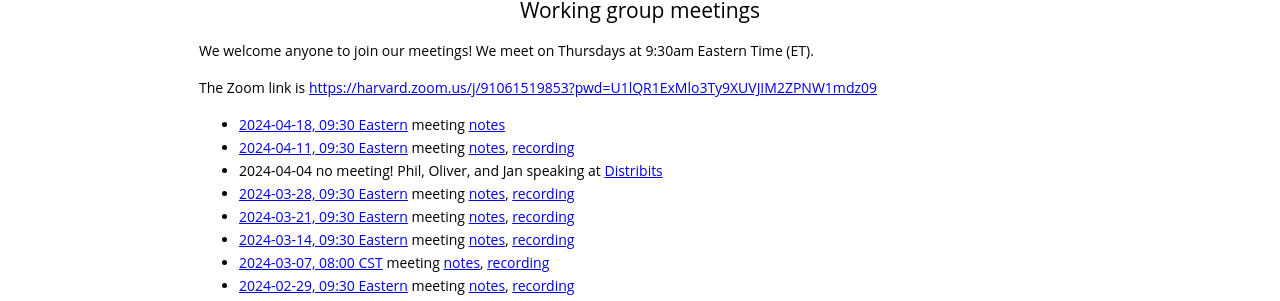
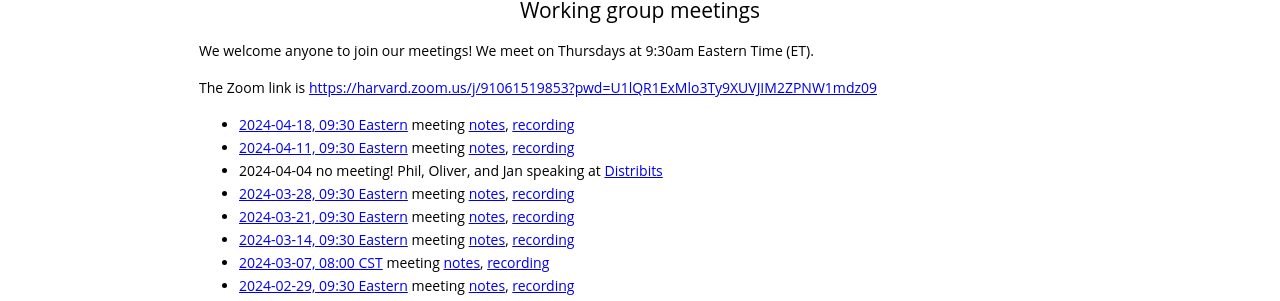
Before and after one commit to gdcc/ct.gdcc.io, a Jekyll site: the page built from index.md, in a window 1280 px wide and 900 px high, scrolled down 1703 px. Shown: the part 145-446 px from the top of the window. Built offline with Jekyll 4.4.1, drawn with Linux system fonts in a browser that asks for light colours; our own code applies the rules of GitHub Pages for plain Markdown files.

Commit message:
add recording

```diff
--- a/index.md
+++ b/index.md
@@ -62,7 +62,7 @@ We welcome anyone to join our meetings! We meet on Thursdays at 9:30am Eastern T
 
 The Zoom link is <https://harvard.zoom.us/j/91061519853?pwd=U1lQR1ExMlo3Ty9XUVJIM2ZPNW1mdz09>
 
-- [2024-04-18, 09:30 Eastern](https://time.is/compare/0930_18_Apr_2024_in_Boston) meeting [notes](https://docs.google.com/document/d/13SrRs_jEYDMqnxsztMBTor9J2XsC8Q6ZCqlOLhQOxuk/edit?usp=sharing)
+- [2024-04-18, 09:30 Eastern](https://time.is/compare/0930_18_Apr_2024_in_Boston) meeting [notes](https://docs.google.com/document/d/13SrRs_jEYDMqnxsztMBTor9J2XsC8Q6ZCqlOLhQOxuk/edit?usp=sharing), [recording](https://harvard.zoom.us/rec/share/TtV8_6U29xMHGTwSG9p9h0hw-mJcnh9DeD1yXJhlUTssNyOYcxnsrKvYu1bhrHJS.wGRBdo77R2XYJwSw)
 - [2024-04-11, 09:30 Eastern](https://time.is/compare/0930_11_Apr_2024_in_Boston) meeting [notes](https://docs.google.com/document/d/1toiFxJKGvrYMy9KrW9GZ4U6FLGhMaCipJ9ggtvZFwgc/edit?usp=sharing), [recording](https://harvard.zoom.us/rec/share/LtMO_BjkgEHvqdgjnCv9V0ko6_I3L-VZ-wZapO6JiZf9aFRSs7tkDP182plACuus.fnTfrsTArCtjKFng)
 - 2024-04-04 no meeting! Phil, Oliver, and Jan speaking at [Distribits](https://groups.google.com/g/dataverse-community/c/huhI8TyE8a0/m/4ey2-TIlAAAJ)
 - [2024-03-28, 09:30 Eastern](https://time.is/compare/0930_28_Mar_2024_in_Boston) meeting [notes](https://docs.google.com/document/d/1-Wl8Lygmyba-h6DHbZ6sKKq0EMuMyjbnESvrX1uOEJs/edit?usp=sharing), [recording](https://harvard.zoom.us/rec/share/WNeySvYKNrTorJ_Fg93K9zxl0Hm6kRsJ-eQVWcK2XG6KrNAEoX2e9PWd1gAX8sEL.IGOoctr2rT1fjFjf
```
